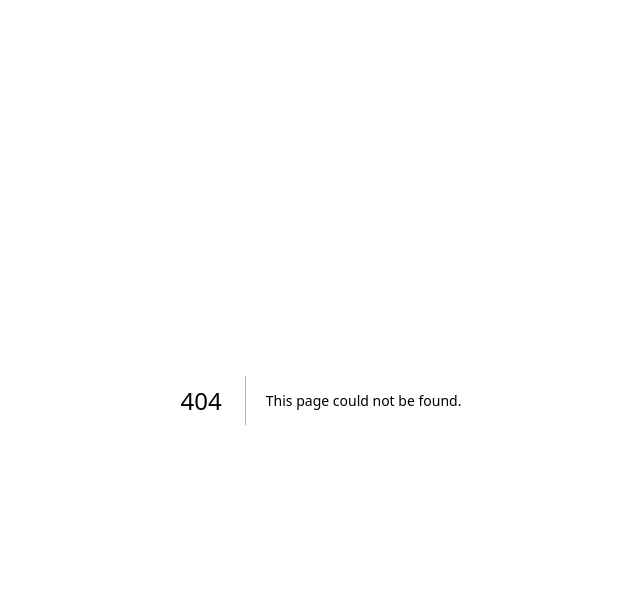
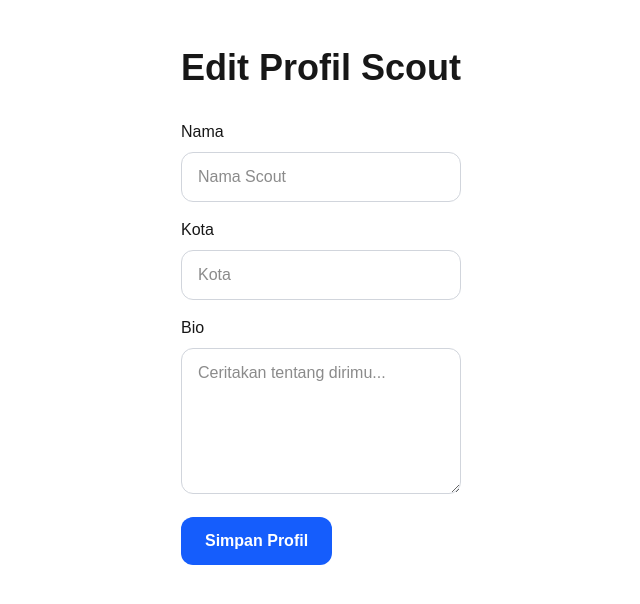
Before and after one commit to afiworks/wakilin-mvp, a Next.js app: page /scout/edit in a window 1280 px wide. Before the commit this address had no page. Shown: the top 604 px of the page, without its empty margins (319-959 px from the left). Built offline with nearby package versions, Linux system fonts and the light colour scheme.

Commit message:
feat: scout profile and new database setup

```diff
--- /dev/null
+++ b/app/api/scout-profile/route.ts
@@ -0,0 +1,15 @@
+import { prisma } from "@/app/lib/prisma";
+
+export async function POST(request: Request) {
+  const body = await request.json();
+
+  const profile = await prisma.scoutProfile.create({
+    data: {
+      name: body.name,
+      city: body.city,
+      bio: body.bio,
+    },
+  });
+
+  return Response.json(profile);
+}
--- /dev/null
+++ b/app/scout/edit/page.tsx
@@ -0,0 +1,81 @@
+"use client";
+import { useState } from "react";
+export default function EditScoutPage() {
+    const [name, setName] = useState("");
+const [city, setCity] = useState("");
+const [bio, setBio] = useState("");
+async function handleSaveProfile() {
+  const response = await fetch("/api/scout-profile", {
+    method: "POST",
+    headers: {
+      "Content-Type": "application/json",
+    },
+    body: JSON.stringify({
+      name,
+      city,
+      bio,
+    }),
+  });
+
+  if (!response.ok) {
+    alert("Gagal menyimpan profil");
+    return;
+  }
+
+  alert("Profil berhasil disimpan!");
+}
+  return (
+    <main className="mx-auto max-w-2xl px-6 py-12">
+      <h1 className="text-4xl font-bold">
+        Edit Profil Scout
+      </h1>
+
+      <div className="mt-8 space-y-4">
+        <div>
+          <label className="mb-2 block font-medium">
+            Nama
+          </label>
+
+          <input
+          value={name}
+onChange={(e) => setName(e.target.value)}
+            className="w-full rounded-xl border border-gray-300 px-4 py-3"
+            placeholder="Nama Scout"
+          />
+        </div>
+
+        <div>
+          <label className="mb-2 block font-medium">
+            Kota
+          </label>
+
+          <input
+          value={city}
+onChange={(e) => setCity(e.target.value)}
+
+            className="w-full rounded-xl border border-gray-300 px-4 py-3"
+            placeholder="Kota"
+          />
+        </div>
+
+        <div>
+          <label className="mb-2 block font-medium">
+            Bio
+          </label>
+
+          <textarea
+          value={bio}
+onChange={(e) => setBio(e.target.value)}
+            rows={5}
+            className="w-full rounded-xl border border-gray-300 px-4 py-3"
+            placeholder="Ceritakan tentang dirimu..."
+          />
+        </div>
+
+        <button onClick={handleSaveProfile} className="rounded-xl bg-blue-600 px-6 py-3 font-semibold text-white">
+          Simpan Profil
+        </button>
+      </div>
+    </main>
+  );
+}
```
